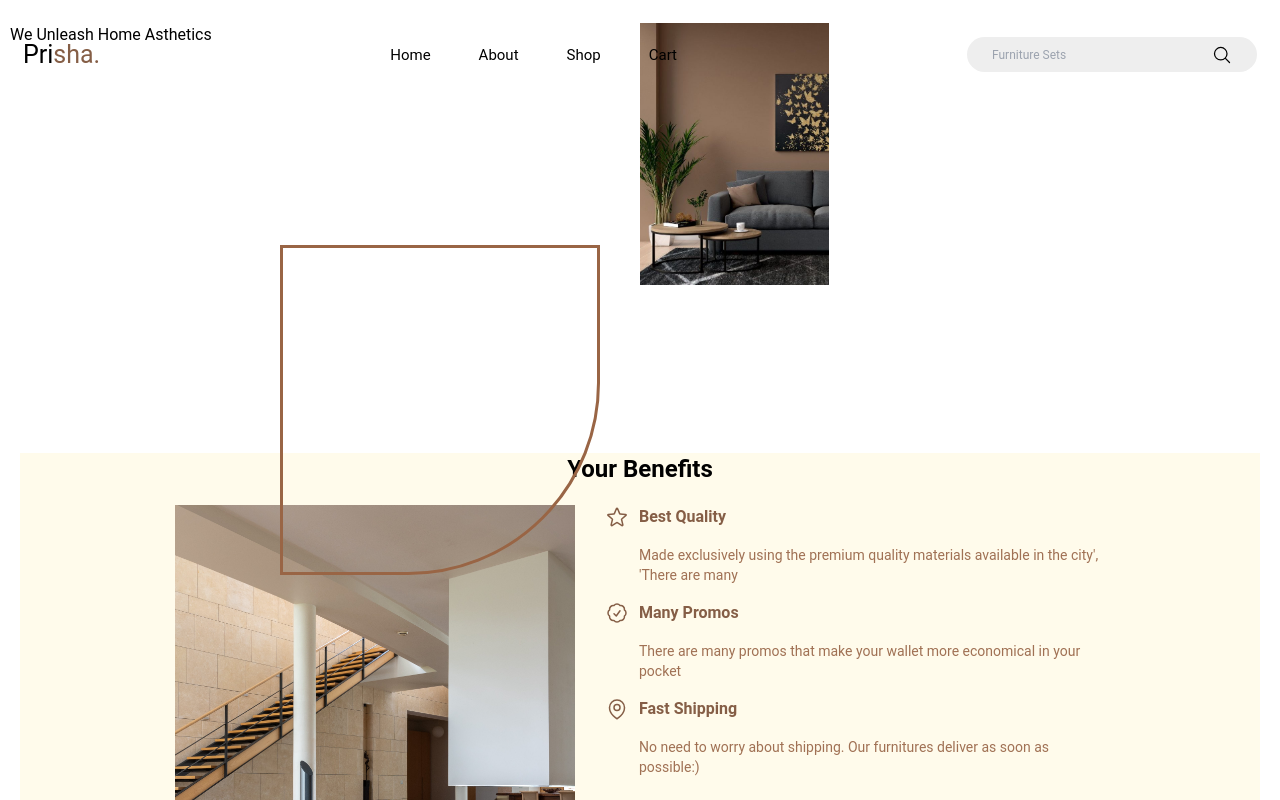
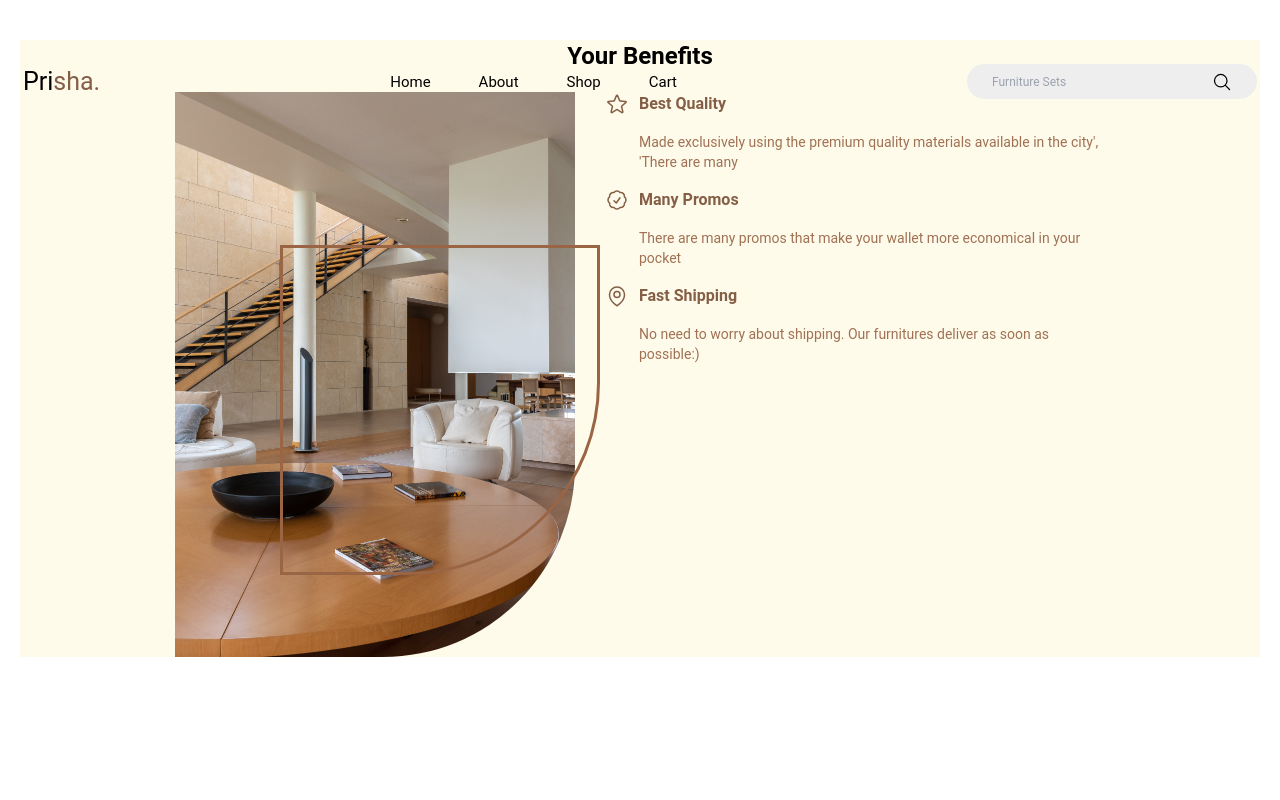
Before and after one commit to Areebah-snow/Prisha-Blog, a React (Create React App) app: page / in a window 1280 px wide. Shown: the top 800 px of the page. Built offline with nearby package versions, Linux system fonts and the light colour scheme.

Commit message:
header section

```diff
--- a/src/App.js
+++ b/src/App.js
@@ -1,11 +1,11 @@
 import NavBar from './components/nav/NavBar';
-import HeadEr from './components/header/HeadEr';
+// import HeadEr from './components/header/HeadEr';
 
 function App() {
   return (
    <div>
     <NavBar/>
-    <HeadEr/>
+    {/* <HeadEr/> */}
    </div>
 
   );
```
